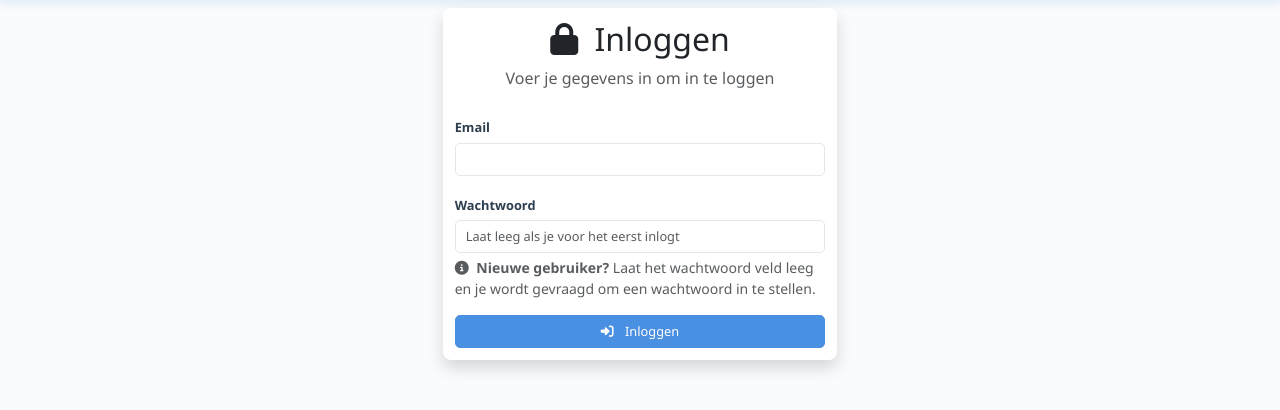
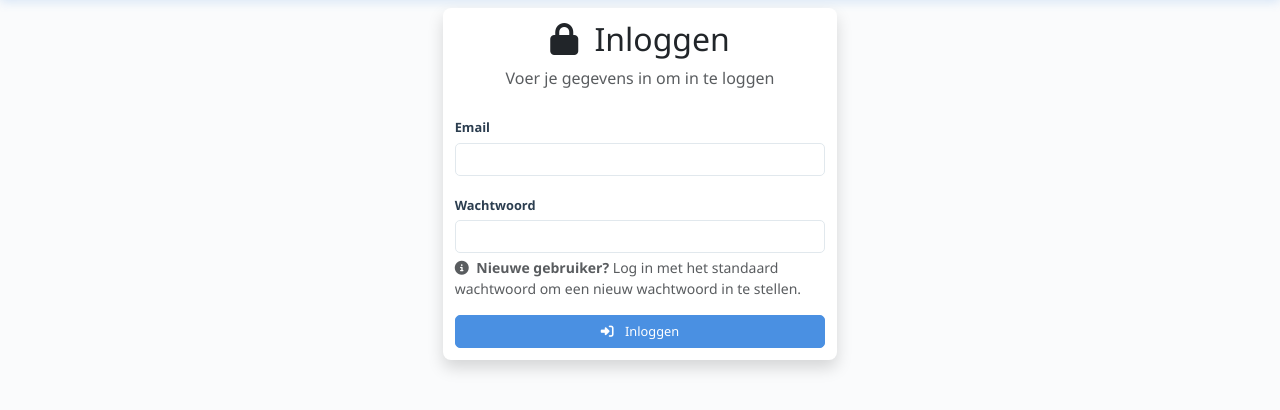
Before and after one commit to mark-vandenbroeck/sponsoring-kampanje, a Flask app: page /login in a window 1280 px wide. Shown: the part 80-490 px from the top of the page. Run offline with Flask 3, Linux system fonts and the light colour scheme; some libraries are stand-ins or nearby versions.

Commit message:
docs: update login screen instructions to prompt for the default password instead of empty password

```diff
--- a/templates/login.html
+++ b/templates/login.html
@@ -25,10 +25,10 @@
 
                         <div class="mb-3">
                             <label for="password" class="form-label">Wachtwoord</label>
-                            <input type="password" class="form-control" id="password" name="password" placeholder="Laat leeg als je voor het eerst inlogt">
+                            <input type="password" class="form-control" id="password" name="password" required>
                             <div class="form-text">
                                 <i class="fas fa-info-circle me-1"></i>
-                                <strong>Nieuwe gebruiker?</strong> Laat het wachtwoord veld leeg en je wordt gevraagd om een wachtwoord in te stellen.
+                                <strong>Nieuwe gebruiker?</strong> Log in met het standaard wachtwoord om een nieuw wachtwoord in te stellen.
                             </div>
                         </div>
 
```
